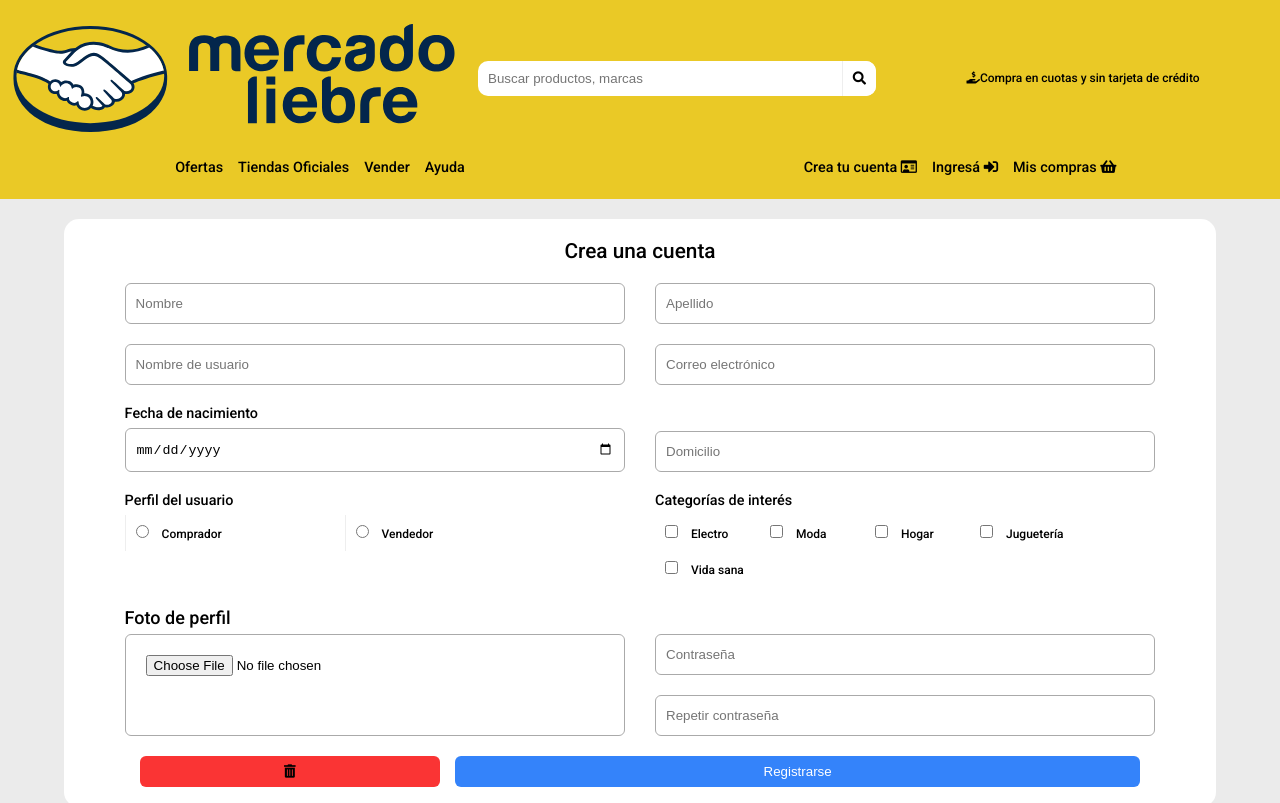
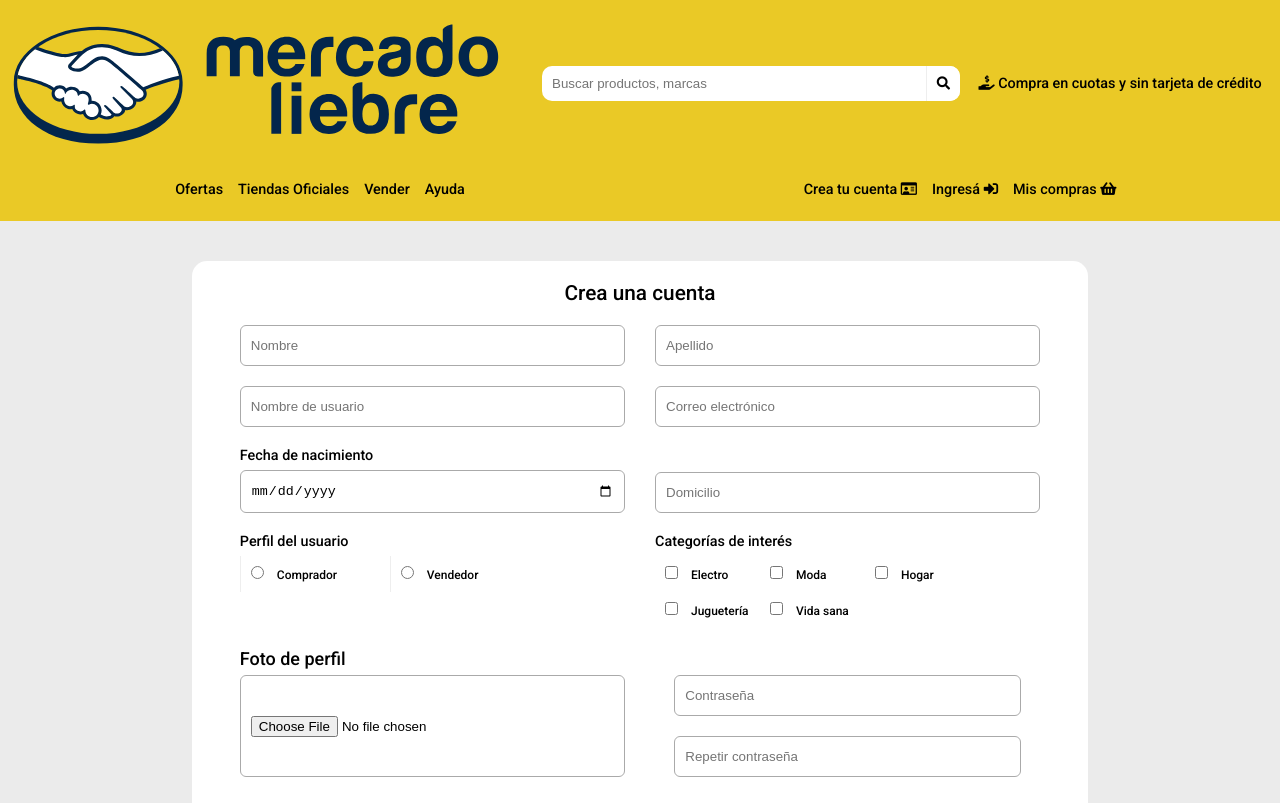
Before and after one commit to Santi163M/mercado-liebre, a website: page views/register.html in a window 1280 px wide. Shown: the top 803 px of the page. Drawn offline with Linux system fonts and the light colour scheme; files that its build step writes are made by us from their sources; files whose address does not match are found by name.

Commit message:
Correciones

```diff
--- a/app.js
+++ b/app.js
@@ -16,6 +16,5 @@ app.post('/register', (req, res) => {
 });
 
 app.use(express.static('public'));
-console.log(path.resolve(__dirname, 'public'));
 
-app.listen(3100, () => console.log('Servidor iniciado en el puerto 3100'));
+app.listen(8000, () => console.log('Servidor iniciado en el puerto 3100'));
--- a/package.json
+++ b/package.json
@@ -2,9 +2,10 @@
   "name": "desafio",
   "version": "1.0.0",
   "description": "",
-  "main": "index.js",
+  "main": "app.js",
   "scripts": {
     "test": "echo \"Error: no test specified\" && exit 1",
+    "start": "node app.js",
     "dev": "nodemon app.js"
   },
   "keywords": [],
--- a/public/css/register.css
+++ b/public/css/register.css
@@ -24,11 +24,12 @@ header {
 .header-contenedor {
     display: flex;
     flex-wrap: wrap;
+    width: 100%;
 }
 
 .logo {
     width: 50%;
-    margin-left: 10px;
+    padding: 0 10px;
 }
 
 .busqueda {
@@ -64,8 +65,9 @@ header {
 }
 
 header p {
+    width: 100%;
     text-align: center;
-    margin: 20px 0;
+    padding: 20px 0;
 }
 
 .nav-bar {
@@ -140,14 +142,14 @@ div input {
     align-self: center;
 }
 
-div p {
+main div p {
     width: 100%;
     font-size: 1.2em;
     margin-bottom: 6px;
     align-self: center;
 }
 
-.birthdate input {
+.fecha-nacimiento input {
     width: 100%;
 }
 
@@ -199,17 +201,22 @@ div p {
     gap: 20px;
 }
 
+
+
 .contenedor-botones {
+    margin-top: 20px;
     display: flex;
     flex-wrap: wrap;
     flex-direction: row;
-    gap: 15px;
+    justify-content: space-around;
+    gap: 30px;
 }
 
 .button-reset, .button-submit {
-    padding: 8px 0;
+    padding: 12px 0;
     border: none;
     border-radius: 6px;
+    max-width: 450px;
 }
 
 .button-reset {
@@ -218,7 +225,7 @@ div p {
 }
 
 .button-submit {
-    width: calc(70% - 15px);
+    width: calc(70% - 30px);
     background-color: #3483fa;
     color: #fff;
 }
@@ -296,22 +303,26 @@ footer i {
         flex-wrap: wrap;
     }
 
-    .header-contenedor {
-        width: 70%;
+    .busqueda {
+        margin: inherit;
+    }
+
+    .logo {
+        width: 40%;
+    }
+
+    .busqueda {
+        margin: 0 30px;
+        width: calc(60% - 60px);
     }
 
     header p {
-        width: calc(30% - 10px);
-        margin: 0 10px 0 0;
-        text-align: center;
-        display: flex;
-        justify-content: center;
-        align-items: center;
+        font-size: 1.2em;
     }
 
     .nav-bar {
         width: 100%;
-        margin-top: 20px;
+        margin-top: 10px;
     }
 
     .nav-bar ul {
@@ -320,23 +331,17 @@ footer i {
         margin: 0 20px 0;
         gap: 15px;
     }
-}
-
-@media (min-width: 769px) {
-    .nav-bar {
-        font-size: 1.2em;
-    }
-
-    input {
-        width: 45%;
-    }
 
     .formulario-registro {
         flex-direction: row;
         justify-content: center;
     }
 
-    .birthdate, .tipo-perfil, .categorias {
+    #name, #surname, #username, #email {
+        width: 45%;
+    }
+
+    .fecha-nacimiento, #domicilio {
         width: 45%;
     }
 
@@ -344,21 +349,51 @@ footer i {
         align-self: flex-end;
     }
 
+    input[type="password"] {
+        max-width: 400px;
+    }
+
+    .foto-perfil input {
+        padding: 39.5px 10px;
+    }
+}
+
+@media (min-width: 769px) {
+    .busqueda {
+        margin: 0 0 0 30px;
+        width: calc(35% - 30px);
+    }
+
+    header p {
+        margin: 0 15px;
+        width: calc(25% - 30px);
+        align-self: center;
+    }
+
+    .nav-bar {
+        font-size: 1.2em;
+        margin-top: 30px;
+    }
+
+    main {
+        width: 70%;
+        margin: 40px auto;
+    }
+
+    .tipo-perfil, .categorias {
+        width: 45%;
+    }
+
     .tipo-perfil {
         align-self: flex-start;
     }
 
     .tipo-perfil label {
-        min-width: 220px;
+        min-width: 150px;
     }
 
     .foto-perfil p {
         font-size: 1.5em;
-    }
-
-    .foto-perfil input {
-        height: 102px;
-        padding: 20px 20px;
     }
 
     .foto-perfil, .contraseñas {
@@ -368,8 +403,4 @@ footer i {
     .contraseñas {
         align-self: flex-end;
     }
-
-    #password, #r-password {
-        width: 100%;
-    }
 }
--- a/public/css/styles.css
+++ b/public/css/styles.css
@@ -24,11 +24,12 @@ header {
 .header-contenedor {
     display: flex;
     flex-wrap: wrap;
+    width: 100%;
 }
 
 .logo {
     width: 50%;
-    margin-left: 10px;
+    padding: 0 10px;
 }
 
 .busqueda {
@@ -64,8 +65,9 @@ header {
 }
 
 header p {
+    width: 100%;
     text-align: center;
-    margin: 20px 0;
+    padding: 20px 0;
 }
 
 .nav-bar {
@@ -248,22 +250,26 @@ footer i {
         flex-wrap: wrap;
     }
 
-    .header-contenedor {
-        width: 70%;
+    .busqueda {
+        margin: inherit;
+    }
+
+    .logo {
+        width: 40%;
+    }
+
+    .busqueda {
+        margin: 0 30px;
+        width: calc(60% - 60px);
     }
 
     header p {
-        width: calc(30% - 10px);
-        margin: 0 10px 0 0;
-        text-align: center;
-        display: flex;
-        justify-content: center;
-        align-items: center;
+        font-size: 1.2em;
     }
 
     .nav-bar {
         width: 100%;
-        margin-top: 20px;
+        margin-top: 10px;
     }
 
     .nav-bar ul {
@@ -275,8 +281,20 @@ footer i {
 }
 
 @media (min-width: 769px) {
+    .busqueda {
+        margin: 0 0 0 30px;
+        width: calc(35% - 30px);
+    }
+
+    header p {
+        margin: 0 15px;
+        width: calc(25% - 30px);
+        align-self: center;
+    }
+
     .nav-bar {
         font-size: 1.2em;
+        margin-top: 30px;
     }
 
     article {
--- a/views/register.html
+++ b/views/register.html
@@ -26,12 +26,12 @@
                     <i class="fas fa-search"></i>
                 </button>
             </form>
+
+            <p>
+                <i class="fas fa-hand-holding-usd"></i>
+                Compra en cuotas y sin tarjeta de crédito
+            </p>
         </div>
-
-        <p>
-            <i class="fas fa-hand-holding-usd"></i>
-            Compra en cuotas y sin tarjeta de crédito
-        </p>
 
         <nav class="nav-bar">
             <ul>
@@ -77,7 +77,7 @@
 
                 <input type="email" name="email" id="email" placeholder="Correo electrónico" autocomplete="off" required>
 
-                <div class="birthdate">
+                <div class="fecha-nacimiento">
                     <p>Fecha de nacimiento</p>
                     <input type="date" name="birthdate" id="birthdate" min="1923-08-07" max="2010-08-07" required>
                 </div>
```
Also changed, not shown: views/home.html (+5 -5 lines).
